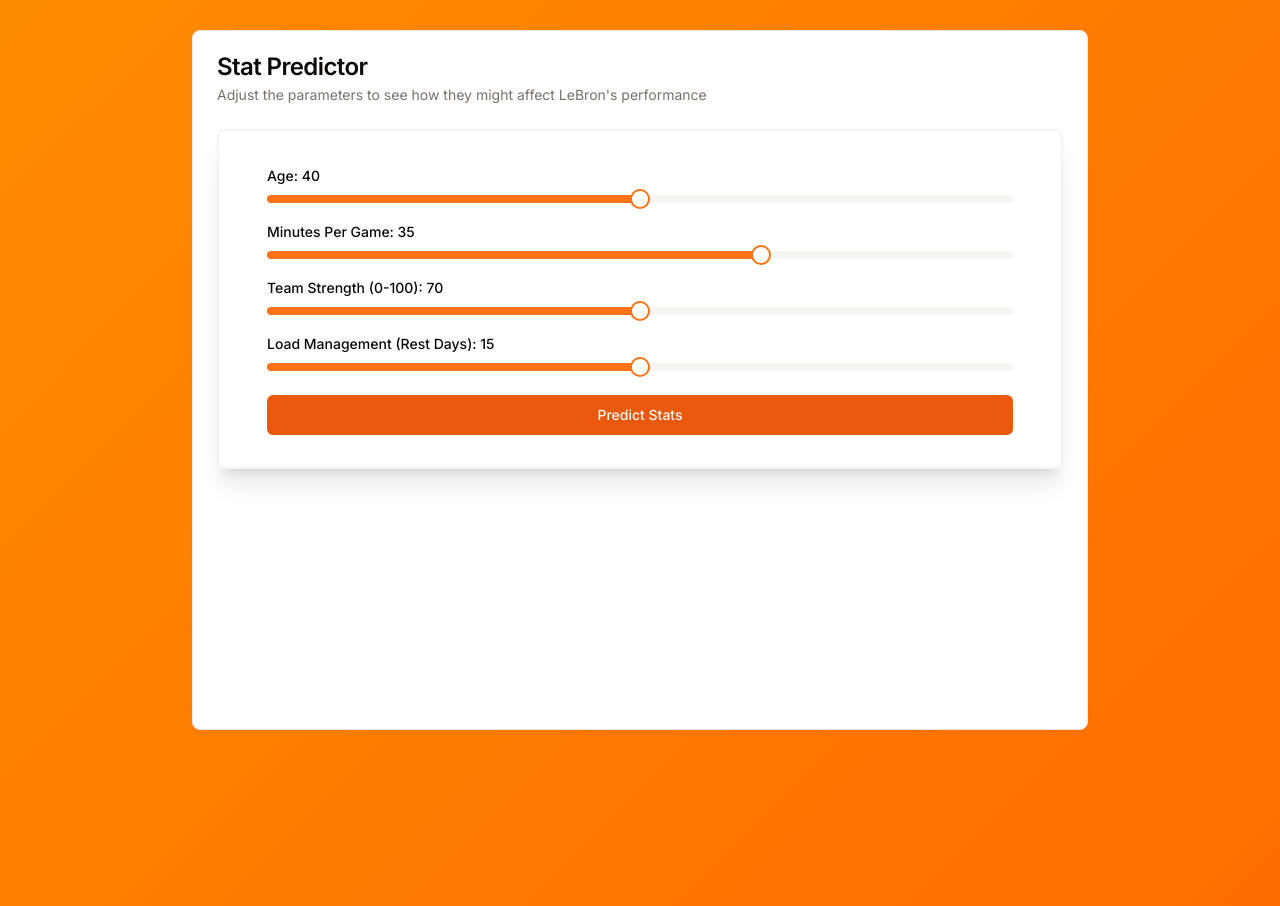
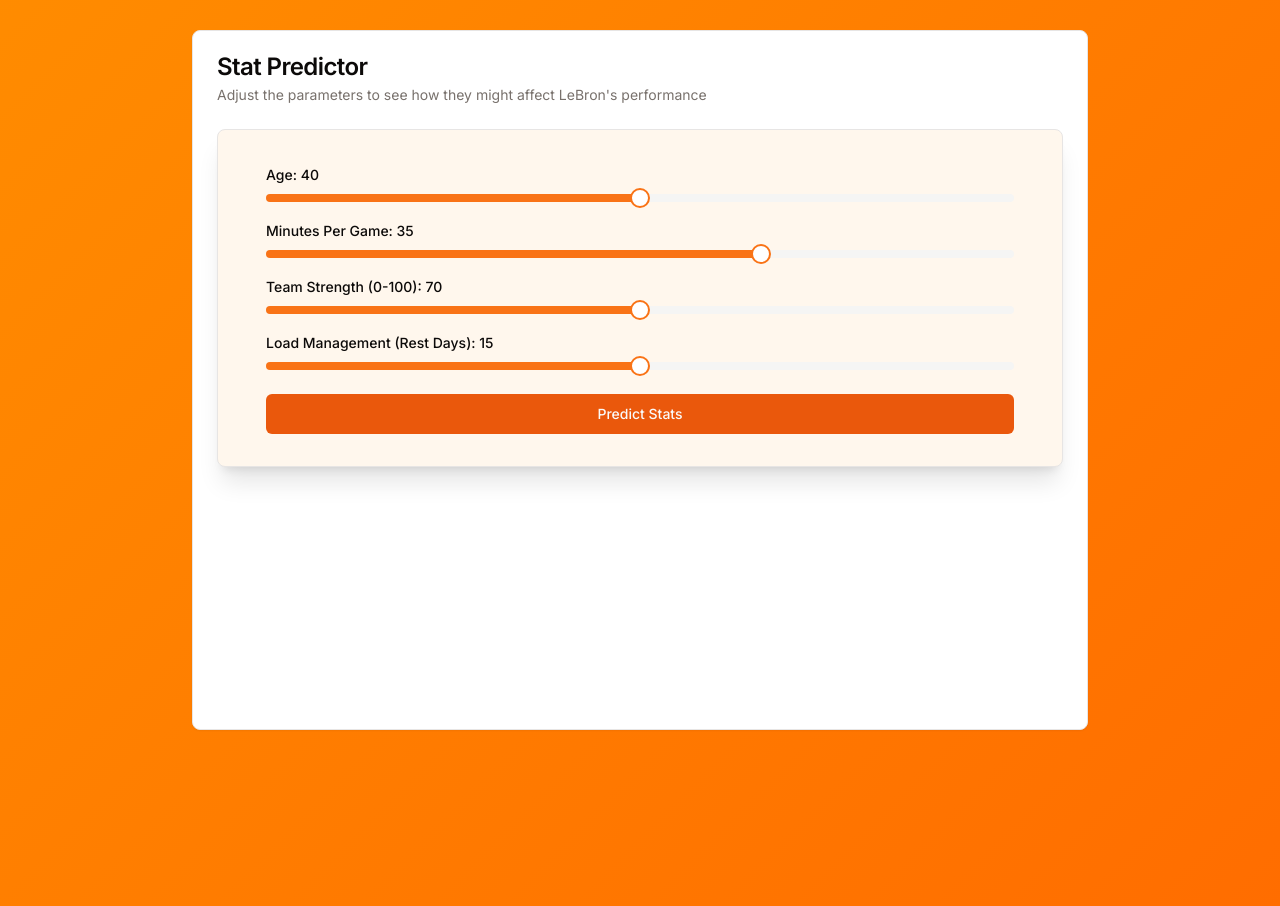
Before and after one commit to nicholaschen09/lebron-stat-predictor, a Next.js app: page / in a window 1280 px wide. Shown: the part 900-1806 px from the top of the page. Built offline with nearby package versions, Linux system fonts and the light colour scheme.

Commit message:
fix colour

```diff
--- a/components/stat-predictor-form.tsx
+++ b/components/stat-predictor-form.tsx
@@ -131,7 +131,7 @@ export default function StatPredictorForm() {
 
   return (
     <div className="flex flex-col w-full gap-8">
-      <Card className="w-full max-w-full h-fit shadow-xl border-2 border-gray-100 mx-auto" ref={cardRef}>
+      <Card className="w-full max-w-full h-fit shadow-xl bg-orange-50 mx-auto" ref={cardRef}>
         <CardContent className="pt-8 pb-8 px-2 sm:px-6 md:px-12 space-y-8">
           {/* Inputs and button on top */}
           <div className="w-full space-y-6">
```
